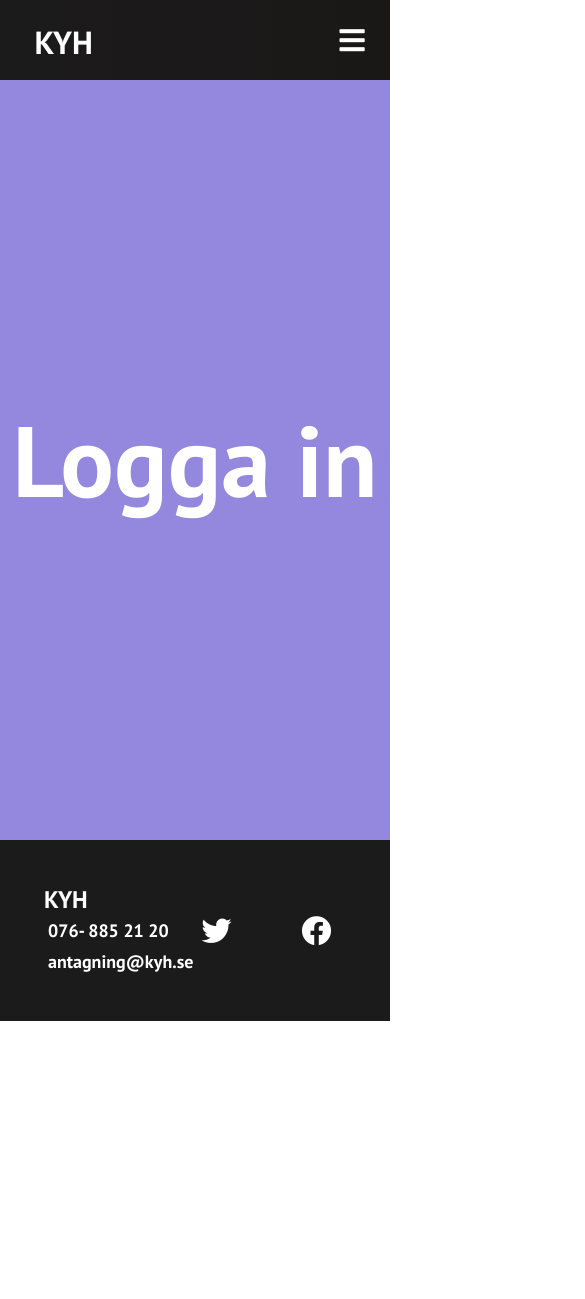
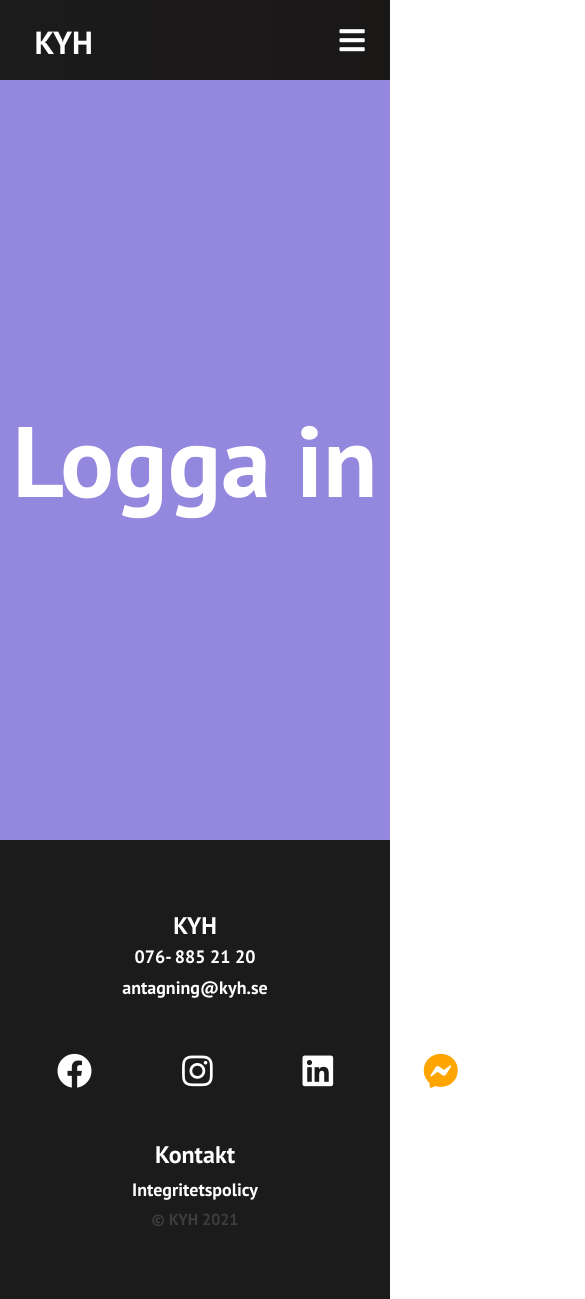
Before and after one commit to JaneDoeRealOne/kyh-aquamarine, a React (Create React App) app: page /login in a window 390 px wide. Shown: the top 1299 px of the page, 585 px wide, since content can reach past the window. Before the commit the page ends 1021 px from the top, so only its background shows below. Built offline with nearby package versions, Linux system fonts and the light colour scheme.

Commit message:
Media Query added to footer

```diff
--- a/src/components/Footer.css
+++ b/src/components/Footer.css
@@ -1,5 +1,4 @@
 .footer-container {
-  /* height: 60px; */
   width: 100%;
   background-color: rgb(28, 27, 27);
   padding: 20px;
@@ -12,16 +11,16 @@ display: flex;
 justify-content: space-between;
 }
 
-.kyh-brand{
-  align-self: auto;
+.brand-section{
+  display: flex;
+  flex-direction: column;
   font-size: 24px;
-  padding: 4px 4px;
+  align-items: center;
 }
 
-.kyh-brand > li {
+.brand-section p {
   font-size: 18px;
   padding: 4px;
-  list-style: none;
 }
 
 .social-media-wrapper{
@@ -31,7 +30,7 @@ justify-content: space-between;
 }
 
 .social-media-icon {
-  width: 100px;
+  width: 80px;
   text-decoration: none;
   color: #fff;
   font-size: 30px;
@@ -42,16 +41,25 @@ justify-content: space-between;
 }
 
 .social-media-icon:hover {
-  color: rgb(181, 181, 181);
+  color:rgb(62, 61, 61);
   transition: 0.3s ease-out;
 }
 
-.contact {
+.contact-section{
+  display: flex;
+  flex-direction: column;
+  align-items: center;
+}
+
+.contact-text {
   display: flex;
   flex-direction: column;
   font-size: 24px;
-  display: flex;
   align-items: center;
+}
+
+.copy-text{
+  color:rgb(62, 61, 61)
 }
 
 .policy {
@@ -60,3 +68,23 @@ justify-content: space-between;
   font-size: 18px;
   padding: 8px;
 }
+
+@media screen and (max-width: 960px) {
+  .social-media-icon {
+    width: auto;
+    margin: 20px;
+  }
+}
+
+@media screen and (max-width: 768px) {
+  .footer-wrapper{
+    flex-direction: column;
+    align-items: center;
+    margin: 30px;
+  }
+  .social-media-icon {
+
+    padding: 25px;
+    font-size: 35px;
+  }
+}
--- a/src/components/Footer.js
+++ b/src/components/Footer.js
@@ -7,10 +7,11 @@ function Footer() {
   return (
     <div className='footer-container'>
       <div className='footer-wrapper'>
-        <ul className='kyh-brand'>KYH
-          <li className='phone-number' type='number'>076- 885 21 20</li>
-          <li className='email' type='email'>antagning@kyh.se</li>
-        </ul>
+        <div className='brand-section'>
+          KYH
+          <p className='p-tag' name='number' type='number'>076- 885 21 20</p>
+          <p className='p-tag' name='email' type='email'>antagning@kyh.se</p>
+        </div>
         <div className='social-media-wrapper'>
           <Link className='social-media-icon twitter'
             to='/'
@@ -48,9 +49,11 @@ function Footer() {
             <i className='fab fa-facebook-messenger' />
           </Link>
         </div>
-        <ul className='contact'>Kontakt
+        <div className='contact-section'>
+          <p className='contact-text'>Kontakt</p>
           <Link className='policy'>Integritetspolicy</Link>
-        </ul>
+          <span className='copy-text'>&copy; KYH 2021</span>
+        </div>
       </div>
     </div>
   )
```
